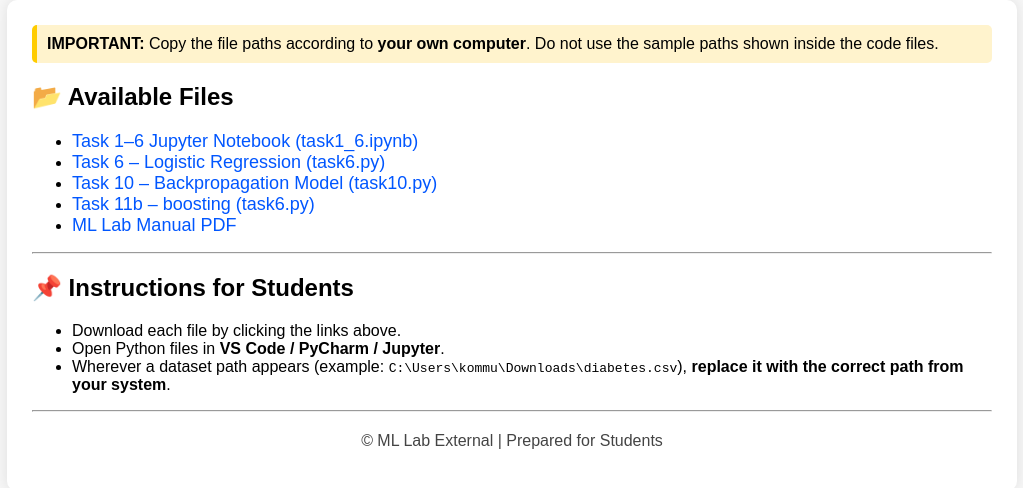
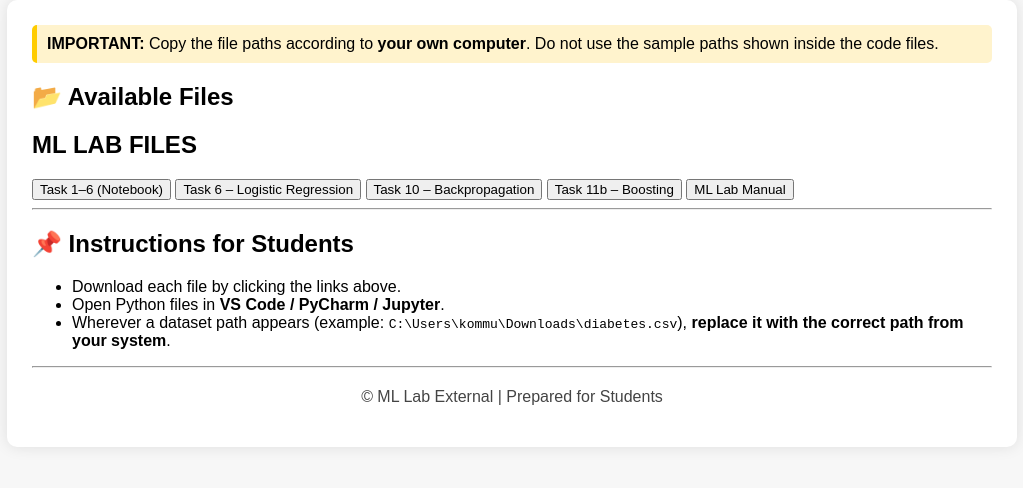
Before and after one commit to labinternal/ml, a plain HTML site: page index.html in a window 1280 px wide. Shown: the part 98-586 px from the top of the page, without its empty margins (128-1151 px from the left). Drawn offline with Linux system fonts and the light colour scheme.

Commit message:
Update index.html

```diff
--- a/index.html
+++ b/index.html
@@ -52,13 +52,15 @@
 
 <h2>📂 Available Files</h2>
 
-<ul>
-    <li><a href="task1_6.ipynb">Task 1–6 Jupyter Notebook (task1_6.ipynb)</a></li>
-    <li><a href="task6.py">Task 6 – Logistic Regression (task6.py)</a></li>
-    <li><a href="task10.py">Task 10 – Backpropagation Model (task10.py)</a></li>
-     <li><a href="task11b.py">Task 11b – boosting (task6.py)</a></li>
-    <li><a href="GR22-B.Tech(III-I)-ML-labmanual.pdf">ML Lab Manual PDF</a></li>
-</ul>
+<div class="sidebar">
+    <h2>ML LAB FILES</h2>
+
+    <button onclick="showContent('task1')">Task 1–6 (Notebook)</button>
+    <button onclick="showContent('task6')">Task 6 – Logistic Regression</button>
+    <button onclick="showContent('task10')">Task 10 – Backpropagation</button>
+    <button onclick="showContent('task11b')">Task 11b – Boosting</button>
+    <button onclick="showContent('manual')">ML Lab Manual</button>
+</div>
 
 <hr>
 
```
